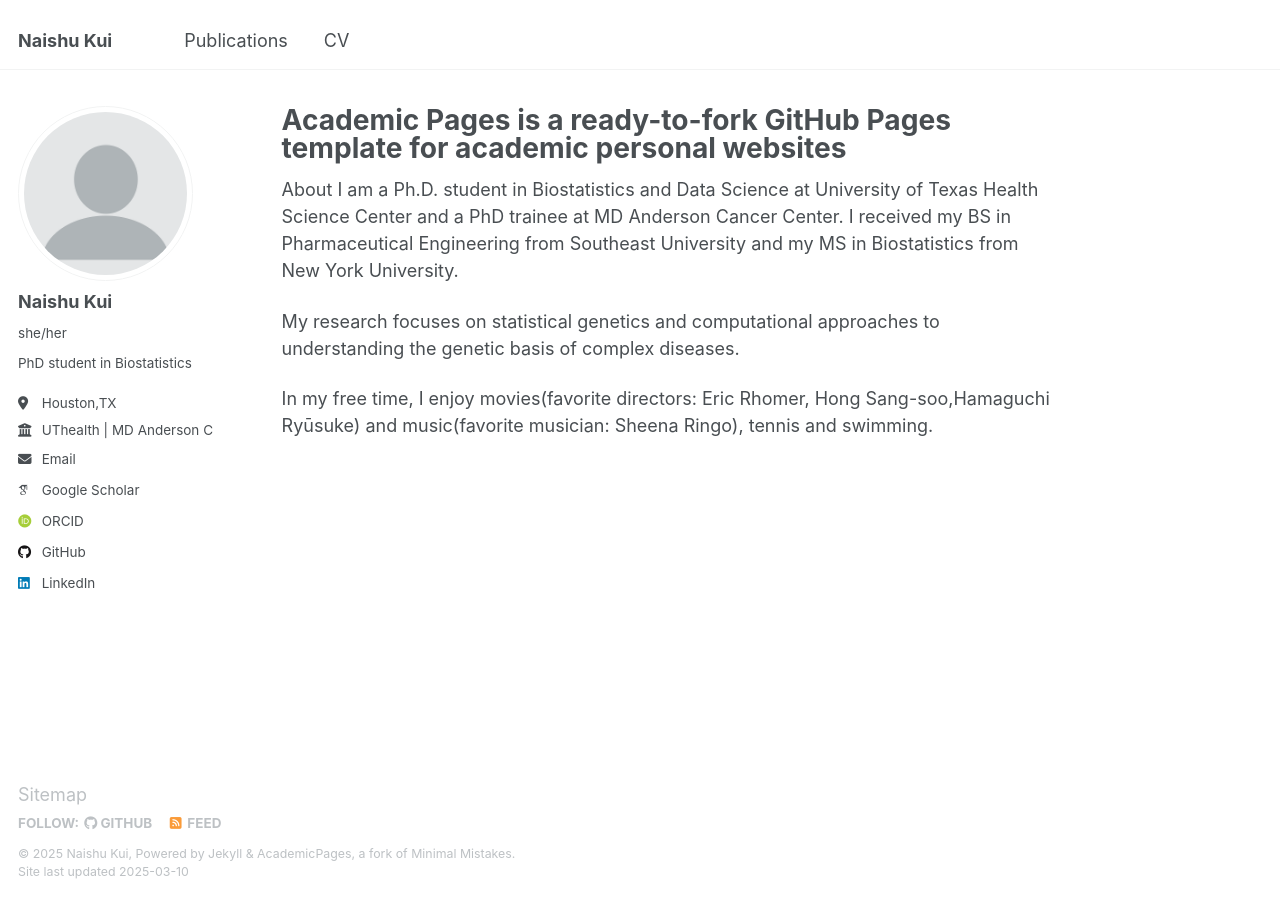
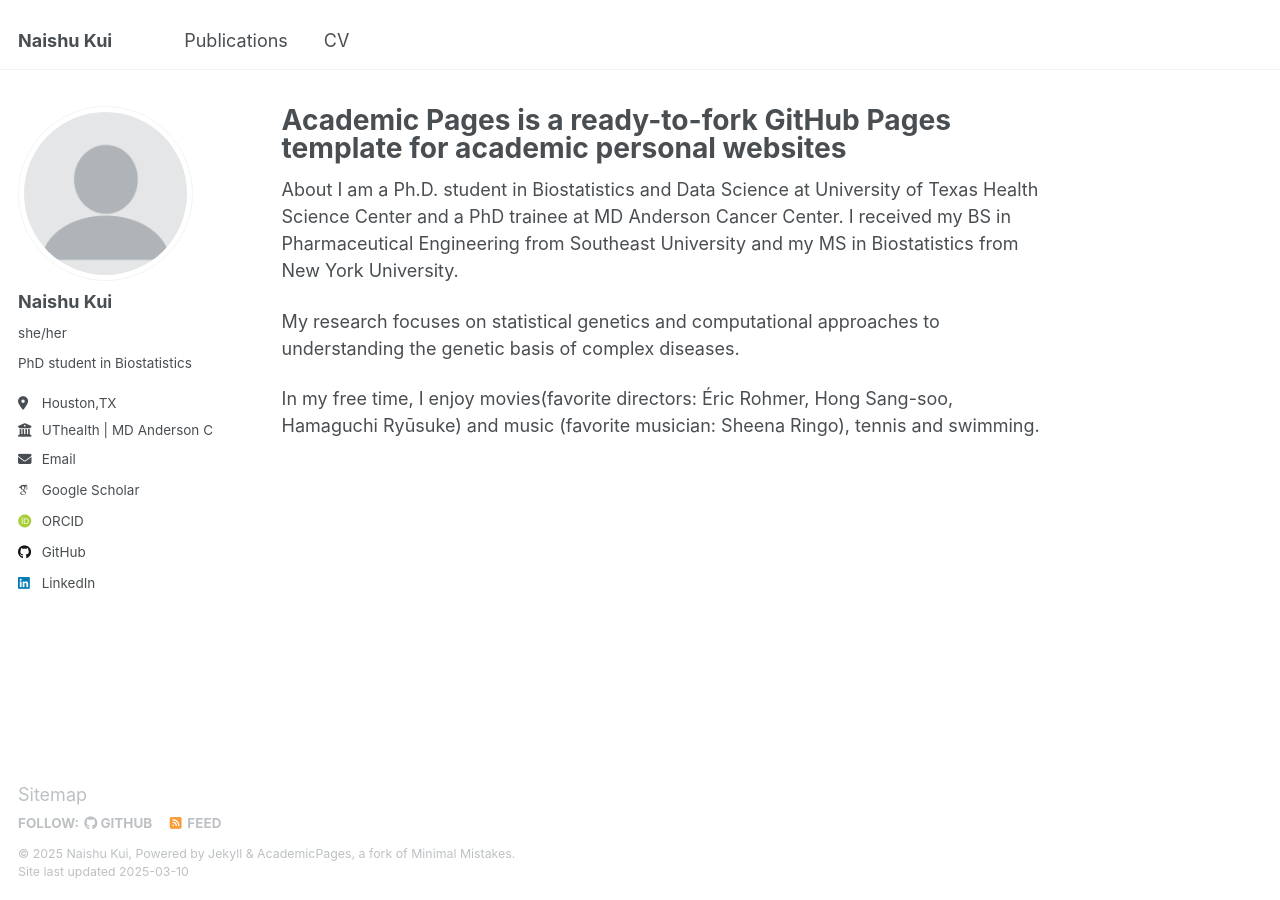
Before and after one commit to naishukui/naishukui.github.io, a Jekyll site: the page built from _pages/about.md, in a window 1280 px wide. Built offline with Jekyll 4.4.1, drawn with Linux system fonts in a browser that asks for light colours; some web fonts are replaced.

Commit message:
Update about.md

```diff
--- a/_pages/about.md
+++ b/_pages/about.md
@@ -12,4 +12,4 @@ I am a Ph.D. student in Biostatistics and Data Science at University of Texas He
 
 My research focuses on statistical genetics and computational approaches to understanding the genetic basis of complex diseases.
 
-In my free time, I enjoy movies(favorite directors: Eric Rhomer, Hong Sang-soo,Hamaguchi Ryūsuke) and music(favorite musician: Sheena Ringo), tennis and swimming.
+In my free time, I enjoy movies(favorite directors: Éric Rohmer, Hong Sang-soo, Hamaguchi Ryūsuke) and music (favorite musician: Sheena Ringo), tennis and swimming.
```
